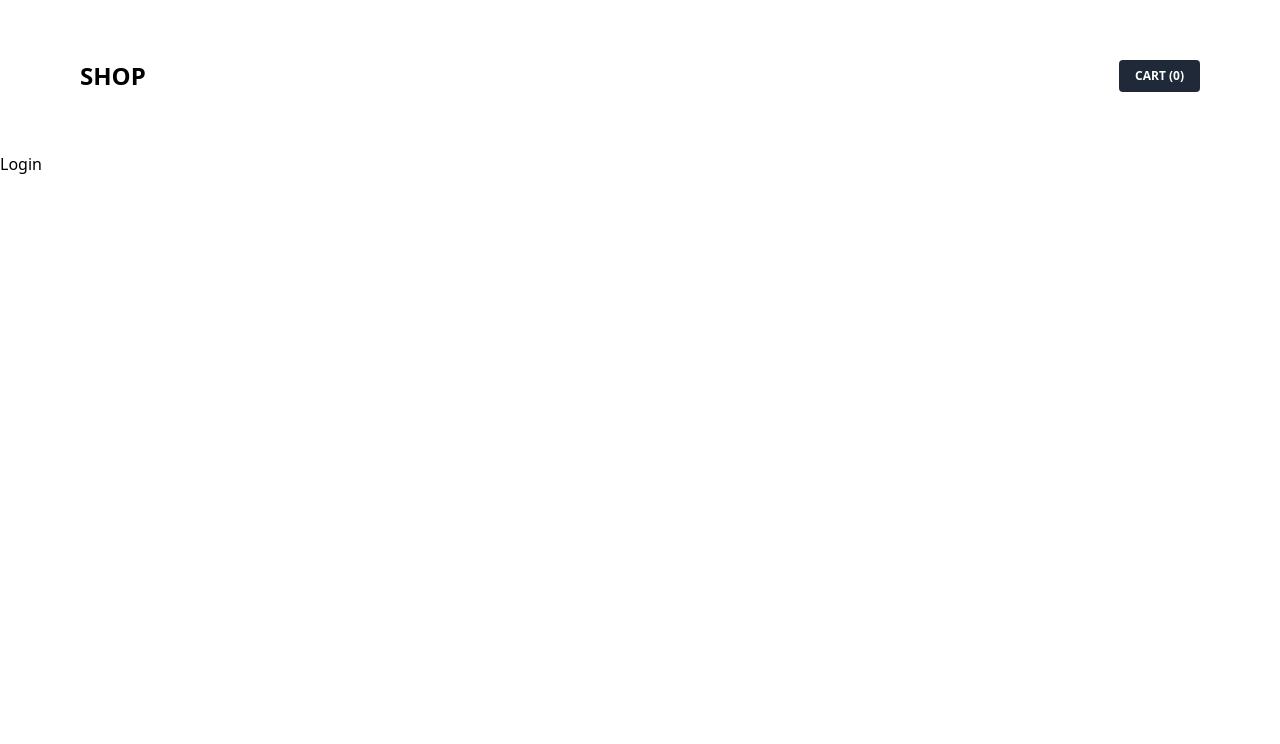
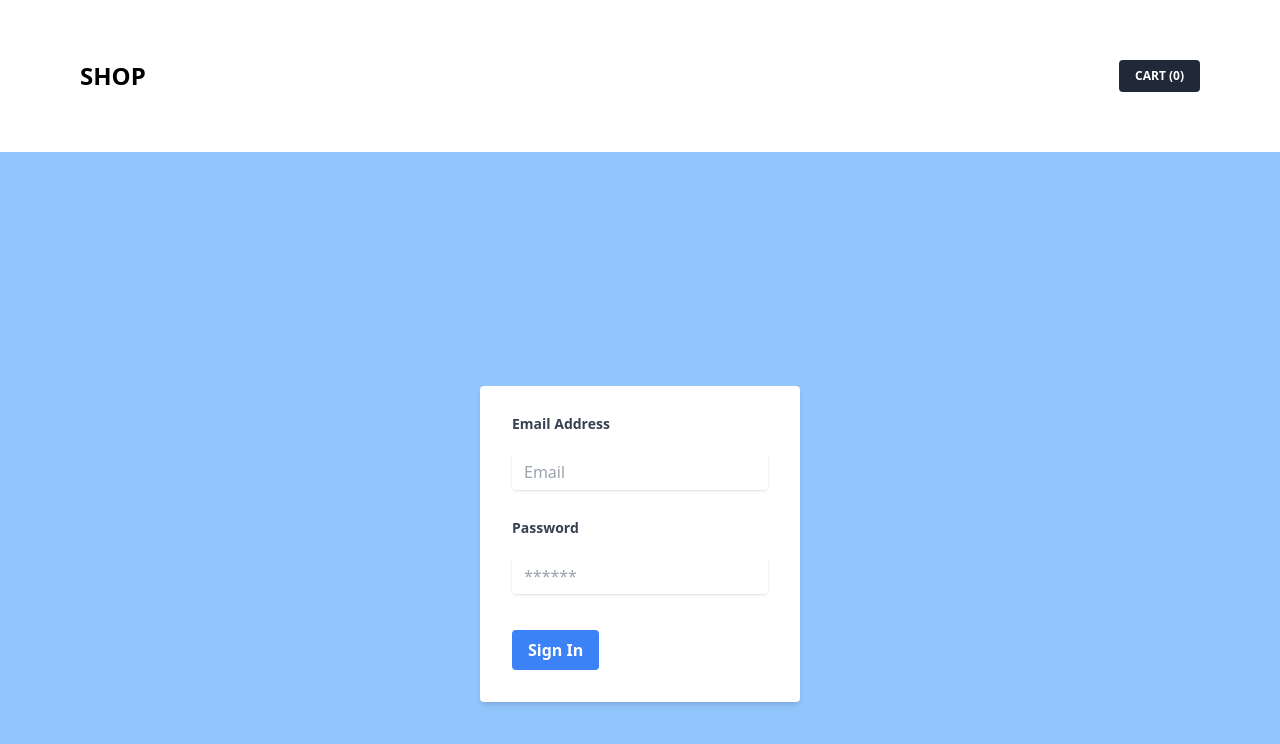
Before and after one commit to SagnikGhosh18/ECommerce_Task, a React (Create React App) app: page / in a window 1280 px wide. Shown: the top 744 px of the page. Built offline with nearby package versions, Linux system fonts and the light colour scheme.

Commit message:
Added login functionality

```diff
--- a/src/App.js
+++ b/src/App.js
@@ -1,6 +1,7 @@
 import { Routes, Route } from "react-router-dom";
 import Navbar from "./Components/Navbar";
 import Products from "./Components/Products/Products";
+import { Product } from "./Components/ProductDetails";
 import { Login } from "./Components/Login";
 
 function App() {
@@ -10,6 +11,7 @@ function App() {
       <Routes>
         <Route path="/" element={<Login />} />
         <Route path="/products" element={<Products />} />
+        <Route path="/products/:id" element={<Product />} />
       </Routes>
     </>
 
--- a/src/Components/Login/index.js
+++ b/src/Components/Login/index.js
@@ -1,13 +1,45 @@
 import React from 'react'
+import { useState } from 'react';
 import { Link } from 'react-router-dom'
+import "./styles.css";
+
 
 export const Login = () => {
+  const [email, setEmail] = useState('');
+  const [pass, setPass] = useState('');
+
+  const handleSubmit = (e) => {
+    e.preventDefault();
+    console.log(email);
+  }
   return (
     <>
+      <div class="flex items-center justify-center min-h-screen bg-blue-300">
+        <div class="w-full max-w-xs m-4">
+          <form class="bg-white shadow-md rounded px-8 pt-6 pb-8 mb-4">
+            <div class="mb-4">
+              <label class="block text-gray-700 text-sm font-bold mb-2" for="email">
+                Email Address
+              </label>
+              <input class="shadow appearance-none border rounded w-full py-2 px-3 text-gray-700 leading-tight focus:outline-none focus:shadow-outline" id="email" type="email" placeholder="Email" />
+            </div>
+            <div class="mb-6">
+              <label class="block text-gray-700 text-sm font-bold mb-2" for="password">
+                Password
+              </label>
+              <input class="shadow appearance-none border rounded w-full py-2 px-3 text-gray-700 mb-3 leading-tight focus:outline-none focus:shadow-outline" id="password" type="password" placeholder="******" />
+            </div>
+            <div class="flex items-center justify-between">
+              <Link to="/products">
+                <button class="bg-blue-500 hover:bg-blue-700 text-white font-bold py-2 px-4 rounded focus:outline-none focus:shadow-outline" type="button">
+                  Sign In
+                </button>
+              </Link>
+            </div>
+          </form>
+        </div>
+      </div>
 
-        <Link to="/products">
-            <h1>Login</h1>
-        </Link>
     </>
   )
 }
--- /dev/null
+++ b/src/Components/Login/styles.css
@@ -0,0 +1,50 @@
+.App {
+    text-align: center;
+    display: flex;
+    min-height: 100vh;
+    align-items: center;
+    justify-content: center;
+    color: white;
+    background-image: linear-gradient(79deg, #7439db, #C66FBC 48%, #F7944D);
+  }
+
+.auth-form-container, .login-form, .register-form {
+    display: flex;
+    flex-direction: column;
+  }
+
+  @media screen and (min-width: 600px) {
+    .auth-form-container {
+      padding: 5rem;
+      border: 1px solid white;
+      border-radius: 10px;
+      margin: 0.5rem;
+    }
+  }
+
+  label {
+    text-align: left;
+    padding: 0.25rem 0;
+  }
+
+  input {
+    margin: 0.5rem 0;
+    padding: 1rem;
+    border: none;
+    border-radius: 10px;
+  }
+
+  button {
+    border: none;
+    background-color: white;
+    padding: 20px;
+    border-radius: 10px;
+    cursor: pointer;
+    color: #7439db;
+  }
+
+  .link-btn {
+    background: none;
+    color: white;
+    text-decoration: underline;
+  }
--- a/src/Components/ProductCard/index.js
+++ b/src/Components/ProductCard/index.js
@@ -1,9 +1,14 @@
 import React from 'react'
+import { Link } from 'react-router-dom'
+
 
 const Card = ({ product, addToCart }) => {
+    const route = `/products/${product.id}`;
     return (
         <div key={product.id} className='bg-white shadow-md rounded-lg px-10 py-10'>
-            <img src={product.image} alt={product.title} className='rounded-md h-48' />
+            <Link to={route}>
+                <img src={product.image} alt={product.title} className='rounded-md h-48' />
+            </Link>
             <div className='mt-4'>
                 <h1 className='text-lg uppercase font-bold'>{product.title.slice(0,20)}...</h1>
                 {/* <p className='mt-2 text-gray-600 text-sm'>{product.description.slice(0, 40)}...</p> */}
--- /dev/null
+++ b/src/Components/ProductDetails/index.js
@@ -0,0 +1,40 @@
+import React from 'react';
+import { useContext, useState, useEffect } from 'react';
+import { CartContext } from '../../context/cart';
+import { useParams } from 'react-router-dom';
+
+
+export const Product = () => {
+    const [products, setProducts] = useState([]);
+    const { id } = useParams();
+
+    async function getProducts() {
+        try {
+            const response = await fetch('http://localhost:5000/products'); // Ensure correct protocol
+            if (!response.ok) {
+                throw new Error(`HTTP error! status: ${response.status}`);
+            }
+            const data = await response.json();
+            setProducts(data);
+        } catch (error) {
+            console.error("Failed to fetch products:", error);
+        }
+    }
+
+    useEffect(()=>{
+        getProducts();
+    }, []);
+
+    const { addToCart } = useContext(CartContext);
+
+    let product = products.filter(product => product.id === id);
+    console.log(product);
+    console.log(id);
+    return (
+        <>
+            <div className="card-right">
+                <p>{id}</p>
+            </div>
+        </>
+    )
+}
--- a/src/Components/Products/Products.jsx
+++ b/src/Components/Products/Products.jsx
@@ -7,8 +7,6 @@ export default function Products() {
 
   const [products, setProducts] = useState([])
   const { addToCart } = useContext(CartContext)
-
-
 
   async function getProducts() {
     try {
@@ -31,9 +29,11 @@ export default function Products() {
     <div className='flex flex-col justify-center bg-gray-100'>
       <div className='grid sm:grid-cols-2 md:grid-cols-3 lg:grid-cols-4 gap-4 px-10 py-10'>
         {
-          products.map(product => (
-            <Card product={product} addToCart={addToCart} />
-          ))
+          products.map(product => {
+            return(
+              <Card product={product} addToCart={addToCart} />
+            )
+        })
         }
       </div>
     </div>
--- /dev/null
+++ b/src/Data/products.js
@@ -0,0 +1,5 @@
+function getData(){
+    let products = [];
+
+    return products;
+};
```
